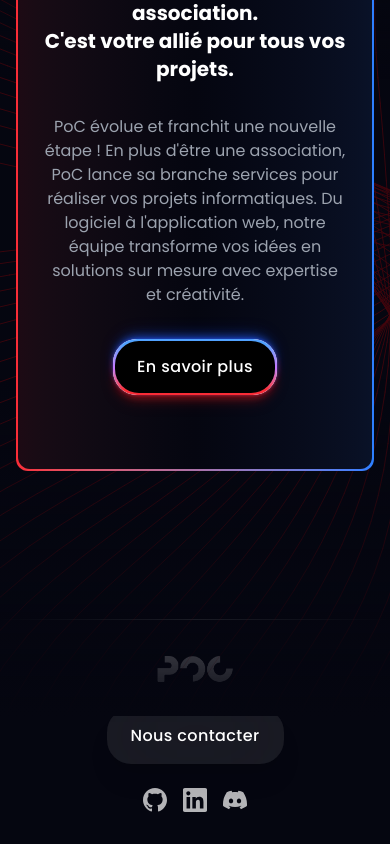
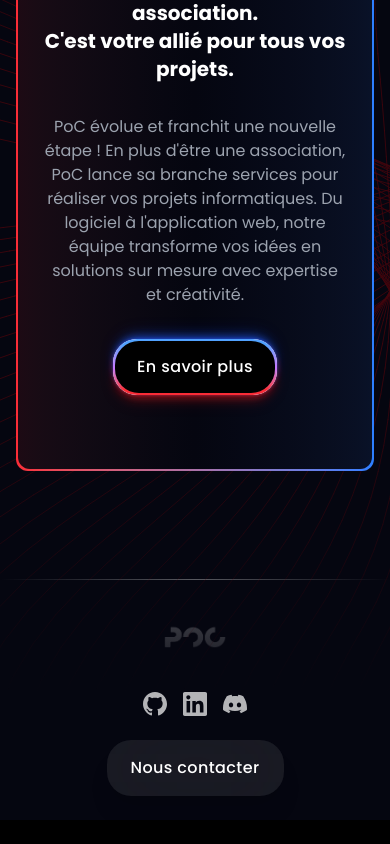
Before and after one commit to PoCInnovation/LandingPage, a Next.js app: page / in a window 390 px wide. Shown: the part 3218-4062 px from the top of the page. After the commit the page ends 4038 px from the top, so only its background shows below. Built offline with nearby package versions, Linux system fonts and the light colour scheme.

Commit message:
fix: Update layout in Services component for improved responsiveness and alignment

```diff
--- a/src/components/Footer.tsx
+++ b/src/components/Footer.tsx
@@ -4,29 +4,28 @@ import GlassyButton from "./GlassyButton";
 
 function Footer() {
   return (
-    <footer className="relative w-full py-8 mt-20">
-      <div className="relative w-full h-px mb-8">
-        <div className="absolute inset-0 bg-gradient-to-r from-transparent via-foreground/30 to-transparent" />
+    <footer className="relative w-full py-6 sm:py-8 lg:py-12 mt-12 sm:mt-16 lg:mt-20">
+      {/* Ligne de séparation responsive */}
+      <div className="relative w-full h-px mb-6 sm:mb-8">
+        <div className="absolute inset-0 bg-gradient-to-r from-transparent via-foreground to-transparent" />
       </div>
 
-      <div className="container-custom grid grid-cols-1 md:grid-cols-3 items-center gap-6 md:gap-0">
-        <div className="flex items-center justify-center md:justify-start">
+      <div className="container-custom px-4 sm:px-6 lg:px-8">
+        {/* Layout responsive : vertical sur mobile, horizontal sur desktop */}
+        <div className="grid grid-cols-1 lg:grid-cols-3 items-center gap-6 sm:gap-8 lg:gap-4">
+          {/* Logo - centré sur mobile, aligné à gauche sur desktop */}
+          <div className="flex items-center justify-center lg:justify-start order-1 lg:order-1">
             <Image
               src="/logo_poc.png"
               alt="Logo PoC"
               width={80}
-            height={1}
-            className="object-contain"
+              height={80}
+              className="object-contain w-16 h-16 sm:w-20 sm:h-20"
             />
           </div>
 
-        <div className="flex justify-center">
-          <GlassyButton>
-            <span className="text-foreground">Nous contacter</span>
-          </GlassyButton>
-        </div>
-
-        <div className="flex items-center justify-center md:justify-end space-x-4">
+          {/* Réseaux sociaux - en haut sur mobile, à droite sur desktop */}
+          <div className="flex items-center justify-center lg:justify-end space-x-4 order-2 lg:order-3">
             <a
               href="#"
               className="text-foreground/70 hover:text-foreground transition-colors"
@@ -54,6 +53,23 @@ function Footer() {
               </svg>
             </a>
           </div>
+
+          {/* Bouton centré - au milieu sur mobile et desktop */}
+          <div className="flex justify-center order-3 lg:order-2">
+            <GlassyButton>
+              <span className="text-foreground">Nous contacter</span>
+            </GlassyButton>
+          </div>
+        </div>
+
+        {/* Copyright/mentions légales optionnelles (commentées pour l'instant) */}
+        {/*
+        <div className="mt-8 pt-6 border-t border-foreground/10 text-center">
+          <p className="text-sm text-foreground/60">
+            © 2024 PoC. Tous droits réservés.
+          </p>
+        </div>
+        */}
       </div>
     </footer>
   );
--- a/src/components/Services.tsx
+++ b/src/components/Services.tsx
@@ -3,8 +3,8 @@ import PoCButton from "./PocButton";
 
 function Services() {
   return (
-    <div className="container-custom relative z-10 mt-10 md:mt-20">
-      <div className="relative mb-4 rounded-xl w-full text-center px-7 py-24 space-y-5 overflow-hidden justify-center items-center">
+    <div className="container-custom relative z-10 mt-10 md:mt-20 flex justify-center">
+      <div className="max-w-7xl relative mb-4 rounded-xl w-full text-center px-7 py-24 space-y-5 overflow-hidden justify-center items-center">
         <div className="absolute inset-0 rounded-xl p-0.5">
           <div className="absolute inset-0 rounded-xl bg-gradient-to-r from-red-500 to-blue-500" />
         </div>
```
Lines whose indentation alone changed are shown as unchanged.
